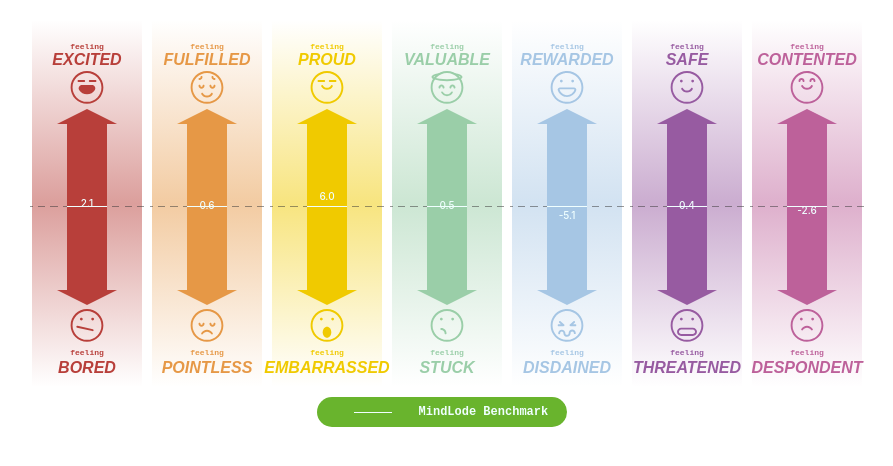
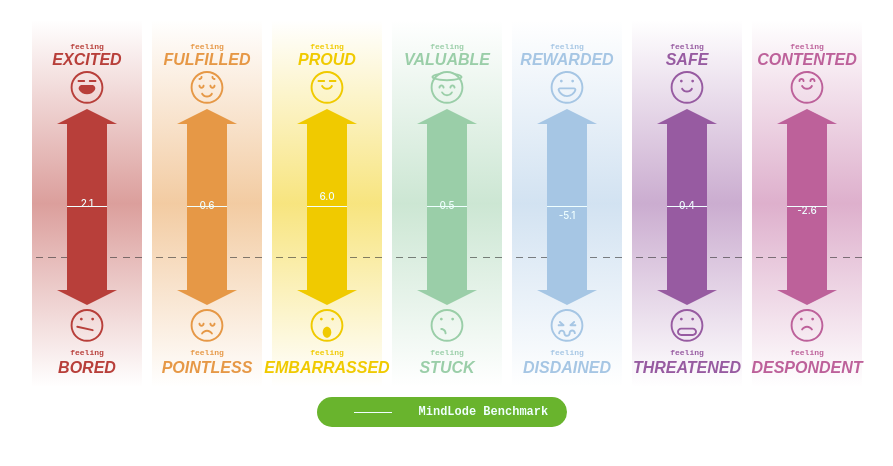
Before and after one commit to Yulatun/satisfaction-chart, a React (Create React App) app: page / in a window 1280 px wide. Shown: the top 466 px of the page, without its empty margins (198-1091 px from the left). Built offline with nearby package versions, Linux system fonts and the light colour scheme; a web font is replaced by a local one.

Commit message:
feat: update midpoint position

```diff
--- a/src/App.css
+++ b/src/App.css
@@ -63,6 +63,7 @@
   position: relative;
   width: 40px;
   height: 173px;
+  z-index: 30;
 }
 
 .scale-body::before {
@@ -96,7 +97,7 @@
   height: 1px;
   background-color: azure;
   margin-bottom: -1px;
-  z-index: 20;
+  z-index: 10;
 }
 
 .result-score {
@@ -104,13 +105,13 @@
   font-weight: 500;
   margin-bottom: -5px;
   color:azure;
- z-index: 30;
+  z-index: 20;
 }
 
 .midpoint {
-  opacity: 0.5;
+  opacity: 0.6;
   border: 1px solid transparent;
-  width: 114px;
+  width: 110px;
   background-image: repeating-linear-gradient(
       76deg,
       #333333,
@@ -131,8 +132,8 @@
   background-position: 0 0, 0 0, 100% 0, 0 100%;
   background-repeat: no-repeat;
   position: absolute;
-  bottom: 50%;
-  z-index: 2;
+  bottom: 67.8%;
+  z-index: 1;
 }
 
 svg {
--- a/src/ArrowChart.jsx
+++ b/src/ArrowChart.jsx
@@ -28,6 +28,7 @@ export const ArrowChart = (props) => {
         background: `linear-gradient(transparent,${newColor},transparent)`,
       }}
     >
+      <div className='midpoint'></div>
       <div className='title-feeling-top' style={{ color: props.color }}>
         feeling
       </div>
@@ -53,7 +54,6 @@ export const ArrowChart = (props) => {
           className='benchmark'
           style={{ position: 'absolute', bottom: benchmarkBottomValueToPass }}
         />
-        <div className='midpoint'></div>
       </div>
       <Emoji name={props.bottomEmoji} color={props.color} />
       <div className='title-feeling-bottom' style={{ color: props.color }}>
```
